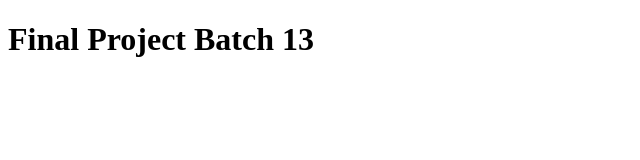
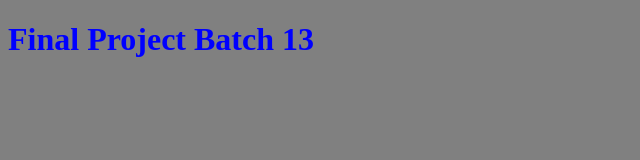
Before and after one commit to mutiadianita/final-project-batch13, a plain HTML site: page index.html in a window 1280 px wide. Shown: the whole page, without its empty margins (0-640 px from the left). Drawn offline with Linux system fonts and the light colour scheme.

Commit message:
update final project

```diff
--- a/css/style.css
+++ b/css/style.css
@@ -1 +1,6 @@
 /* masukkan css di sini  */
+
+body {
+    background-color: gray;
+    color: blue;
+}
--- a/index.html
+++ b/index.html
@@ -6,6 +6,7 @@
     <meta http-equiv="X-UA-Compatible" content="IE=edge">
     <meta name="viewport" content="width=device-width, initial-scale=1.0">
     <title>Final Project</title>
+    <link rel="stylesheet" href="css/style.css">
 </head>
 
 <body>
```
